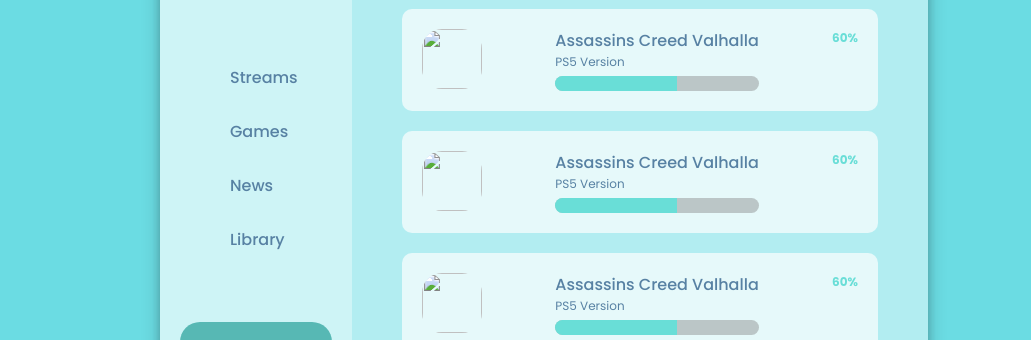
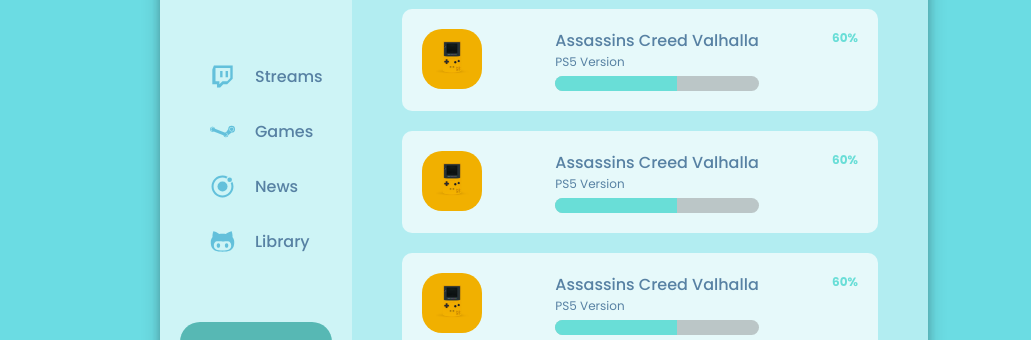
Before and after one commit to Tan-Tran/glass_web, a plain HTML site: page index.html in a window 1280 px wide. Shown: the part 236-576 px from the top of the page, without its empty margins (96-1127 px from the left). Drawn offline with nearby package versions, Linux system fonts and the light colour scheme; the site is published under a folder, as on GitHub Pages, so addresses that start at the root find nothing; grey boxes are pictures that could not be loaded.

Commit message:
update source image

```diff
--- a/index.html
+++ b/index.html
@@ -72,7 +72,7 @@
         <div class="content__list">
           <div class="content__item">
             <img
-              src="/assests/image/mike-meyers-v8XaVfyo41Q-unsplash.jpg"
+              src="./assests/image/mike-meyers-v8XaVfyo41Q-unsplash.jpg"
               alt=""
               class="item__avatar"
             />
@@ -85,7 +85,7 @@
           </div>
           <div class="content__item">
             <img
-              src="/assests/image/mike-meyers-v8XaVfyo41Q-unsplash.jpg"
+              src="./assests/image/mike-meyers-v8XaVfyo41Q-unsplash.jpg"
               alt=""
               class="item__avatar"
             />
@@ -98,7 +98,7 @@
           </div>
           <div class="content__item">
             <img
-              src="/assests/image/mike-meyers-v8XaVfyo41Q-unsplash.jpg"
+              src="./assests/image/mike-meyers-v8XaVfyo41Q-unsplash.jpg"
               alt=""
               class="item__avatar"
             />
```
